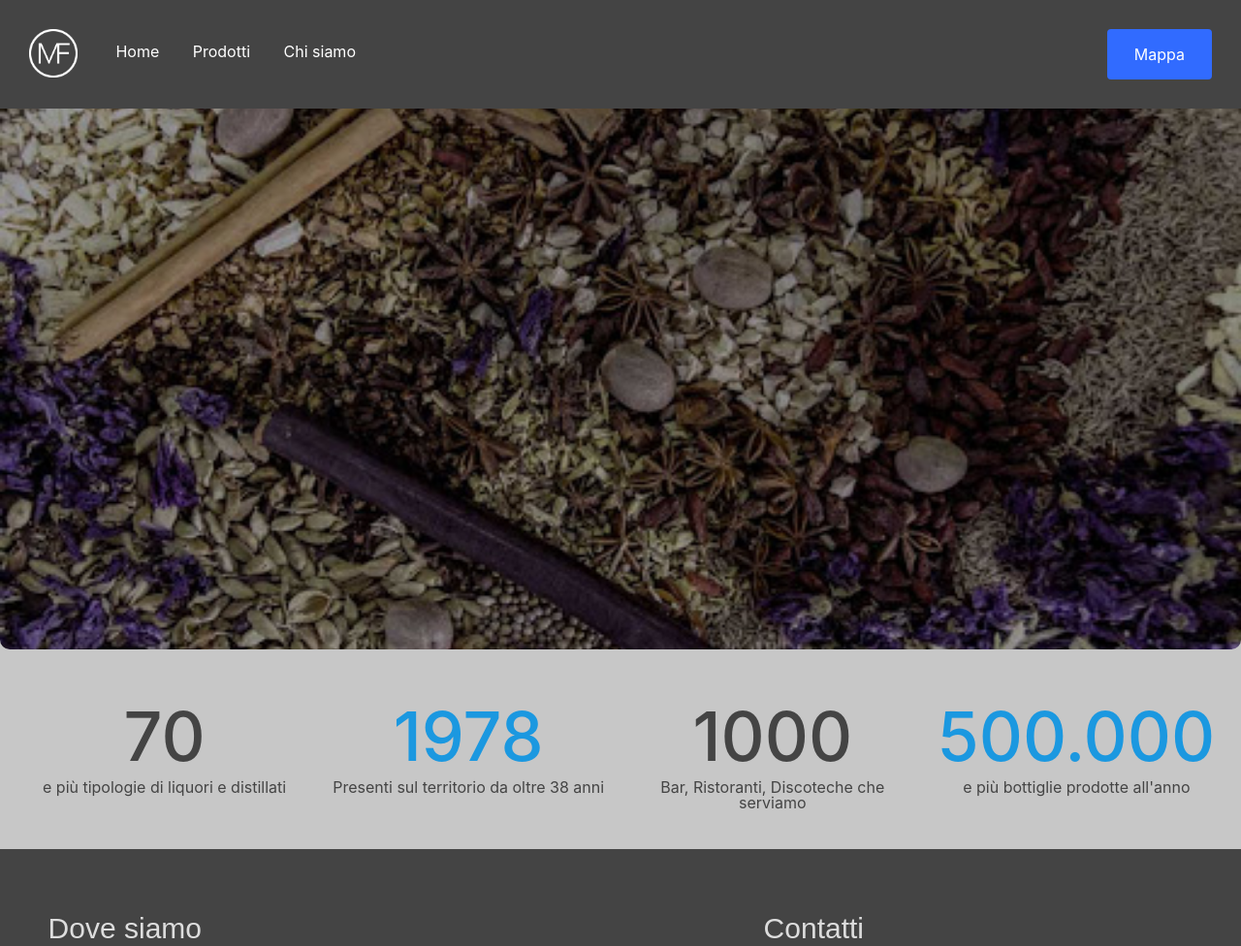
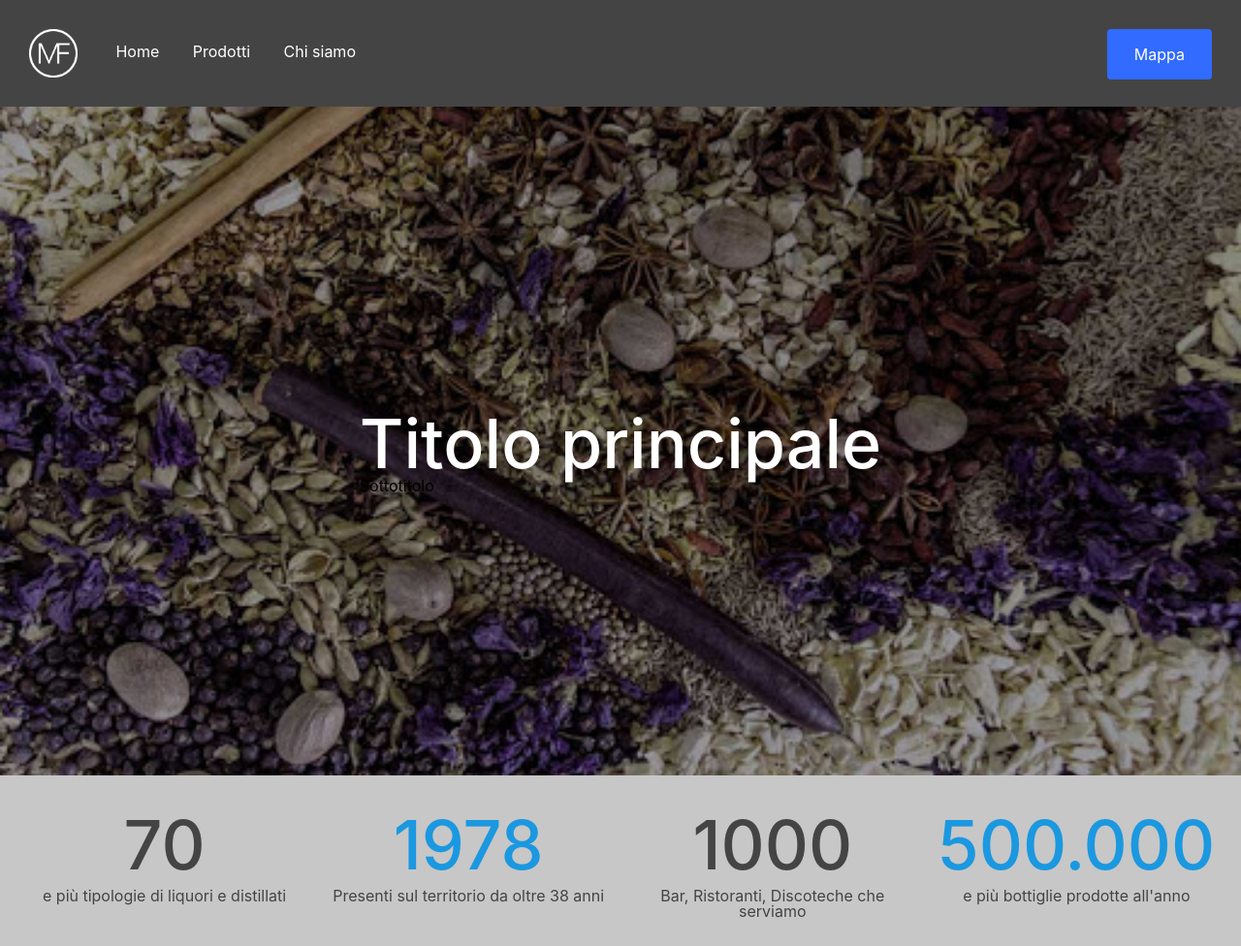
Before and after one commit to magmar04/repositoryLuxury, a plain HTML site: page index.html in a window 1280 px wide. Shown: the top 976 px of the page at 97% size. Drawn offline with nearby package versions, Linux system fonts and the light colour scheme.

Commit message:
Fatto dal prof

```diff
--- a/index.html
+++ b/index.html
@@ -14,7 +14,7 @@
 
 </head>
 <body>
-    <div class="heder">
+    <div class="header">
         <div class="logo">
             <img src="foto/Logo.png" alt="Logo sito" width="50" height="50">
         </div>
@@ -43,11 +43,13 @@
 
 
 
-    <div class="scorrimento">
+    <div class="scorrimento padding-top-menu">
 
-        <!-- <div>
-            <h1>fjnsifyhajfeoufbyis</h1>
-        </div> -->
+        <div class="scorrimento__testo">
+            <h1>Titolo principale</h1>
+            <h2>Sottotitolo</h2>
+        </div>
+
         <div class="slider">
             <div class="slides">
                 <input type="radio" name="radio-btn" id="radio1">
--- a/stile.css
+++ b/stile.css
@@ -1,4 +1,8 @@
 /* base style */
+*{
+    box-sizing: border-box;
+}
+
 body{
     font-family: 'Inter', sans-serif; font-size: 16px;
 }
@@ -34,7 +38,7 @@ h1{
 
 
 /* heder */
-.heder{
+.header{
     width:100%;
     position: fixed;
     top:0;
@@ -44,6 +48,8 @@ h1{
     display: flex;
     background-color: #444444;
     /* max-width: 1350px; */
+    z-index: 5;
+    height: 110px;
 }
 
 .menu{
@@ -153,29 +159,41 @@ h1{
 
 
 
-
 /* immagini a scorimento */
 .scorrimento{
     margin: 0;
     padding: 0;
-    height: 86vh;
+    /* height: 600px; */
+    max-height: 100vh;
     display: flex;
     justify-content: center;
     align-items: center;
     background: rgb(199, 199, 199);
+    position: relative;
+    overflow: hidden;
+
+}
+
+.scorrimento__testo{
+    z-index: 4;
+    position: absolute;
+}
+.scorrimento__testo h1{
+    color: white;
 }
 
 .slider{
     width: 100%;
-    margin-top: 4%;
-    height: 600px;
-    border-radius: 10px;
+    /* margin-top: 4%; */
+    /* height: 600px; */
+    /* border-radius: 10px; */
     overflow: hidden;
+    /* position: absolute; */
 }
 
 .slides{
     width: 500%;
-    height: 500px;
+    /* height: 500px; */
     display: flex;
 }
 
@@ -301,6 +319,7 @@ h1{
     font-size: 25px;
     color: white;
 }
+
 
 
 
@@ -494,9 +513,9 @@ h1{
 
 
 
-
-
-
-*{
-    box-sizing: border-box;
+.margin-top-menu{
+    margin-top: 110px;
 }
+.padding-top-menu{
+    padding-top: 110px;
+}
```
